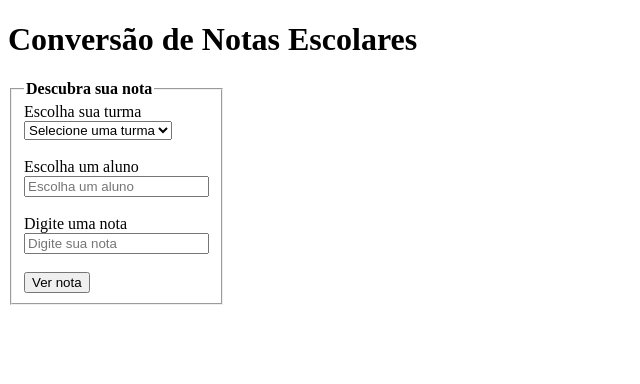
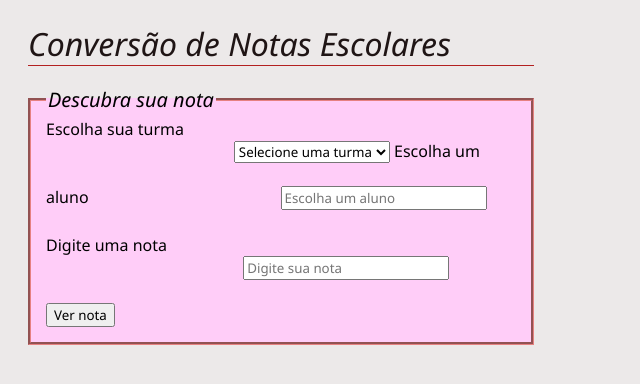
Before and after one commit to GabeGreison/schoolGradeConversion, a plain HTML site: page index.html in a window 1280 px wide. Shown: the whole page, without its empty margins (0-640 px from the left). Drawn offline with Linux system fonts and the light colour scheme.

Commit message:
First css Added

```diff
--- a/index.html
+++ b/index.html
@@ -5,6 +5,7 @@
     <meta http-equiv="X-UA-Compatible" content="IE=edge">
     <meta name="viewport" content="width=device-width, initial-scale=1.0">
     <title>School Grades</title>
+    <link rel="stylesheet" href="./style.css">
 </head>
 <body>
 <header>
@@ -13,8 +14,8 @@
 
 
 <main>
-    <fieldset style="width: 20px;">
-    <legend> <strong>Descubra sua nota</strong> </legend>
+    <fieldset>
+    <legend class="subTitulo"> Descubra sua nota </legend>
 
         <label for="notas1"> Escolha sua turma</label>
             <select id="notas1">
@@ -27,10 +28,6 @@
                 <option value="Turma a tarde">Tarde A</option>
                 <option value="Turma b tarde">Turma B</option>
             </select>
-
-
-<br>
-<br>
 
 
     <label for="escolha">Escolha um aluno</label>
@@ -46,15 +43,11 @@
     <option >Luís</option>
 </datalist>
 
-<br>
-<br>
 
     <label for="nota2">Digite uma nota </label>
     <input type="number" placeholder="Digite sua nota" form="notasFinais" id="notas2">
 
     <form action="" method="get" id="notasFinais"></form>
-
-    <br>
 
     <button form="notasFinais" type="submit">Ver nota</button>
 
--- /dev/null
+++ b/style.css
@@ -0,0 +1,42 @@
+*{
+    box-sizing:border-box;
+    font-family: 'Segoe UI', Tahoma, Geneva, Verdana, sans-serif;
+  }
+  html{
+    background-color: rgb(236, 233, 233);
+
+  }
+
+  .blogTitle{
+      font-style: oblique;
+      font-weight: lighter;
+    color: rgb(31, 21, 21);
+    border-bottom: 1px solid rgb(179, 33, 33);
+    width: 40%;
+    padding: 2px 0 0 0;
+    margin: 20px;
+  }
+
+  main > fieldset {
+      font-weight: normal;
+    width: 40%;
+    height: fit-content;
+    padding: 5px 15px 15px 15px;
+    background-color: rgb(255, 205, 248);
+    border: groove rgb(230, 129, 129) 3px ;
+    color: black;
+    margin-left: 20px;
+
+  }
+  #notas1,#escolha{
+    margin: 0 0 5% 40% ;
+
+    }
+    #notas2{
+margin: 0 0 5% 42%;
+    }
+    .subTitulo{
+        font-size: 20px;
+        font-weight: normal;
+        font-style: oblique;
+    }
```
